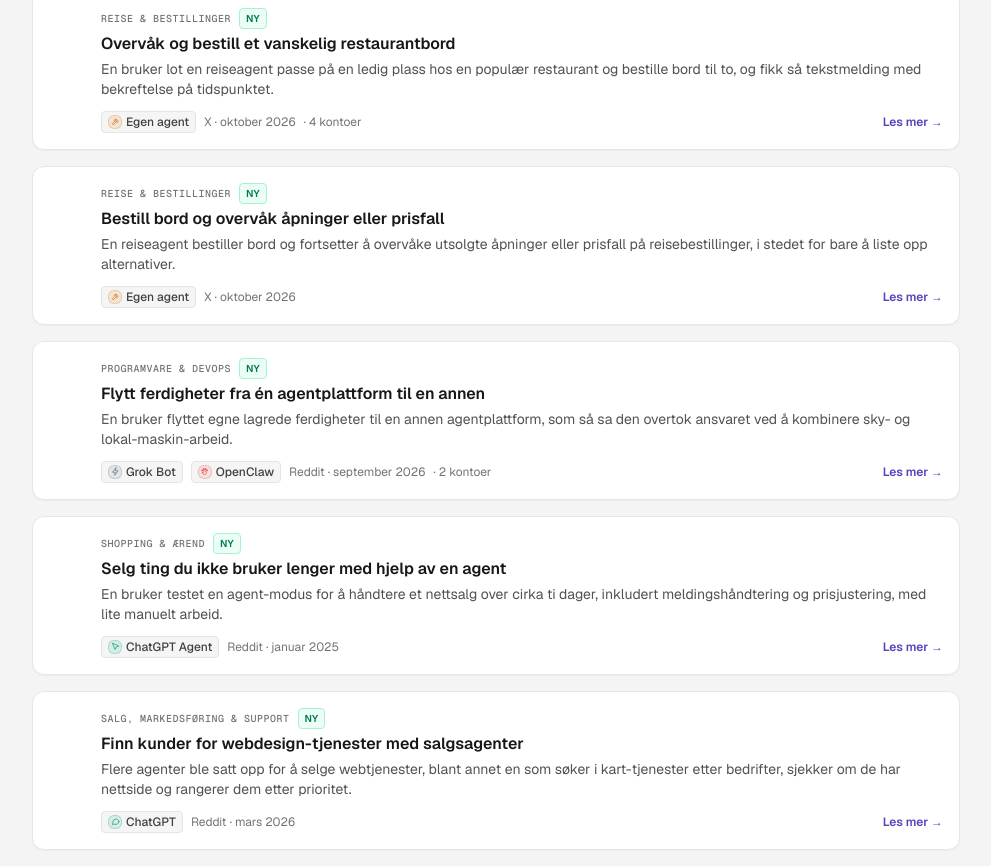
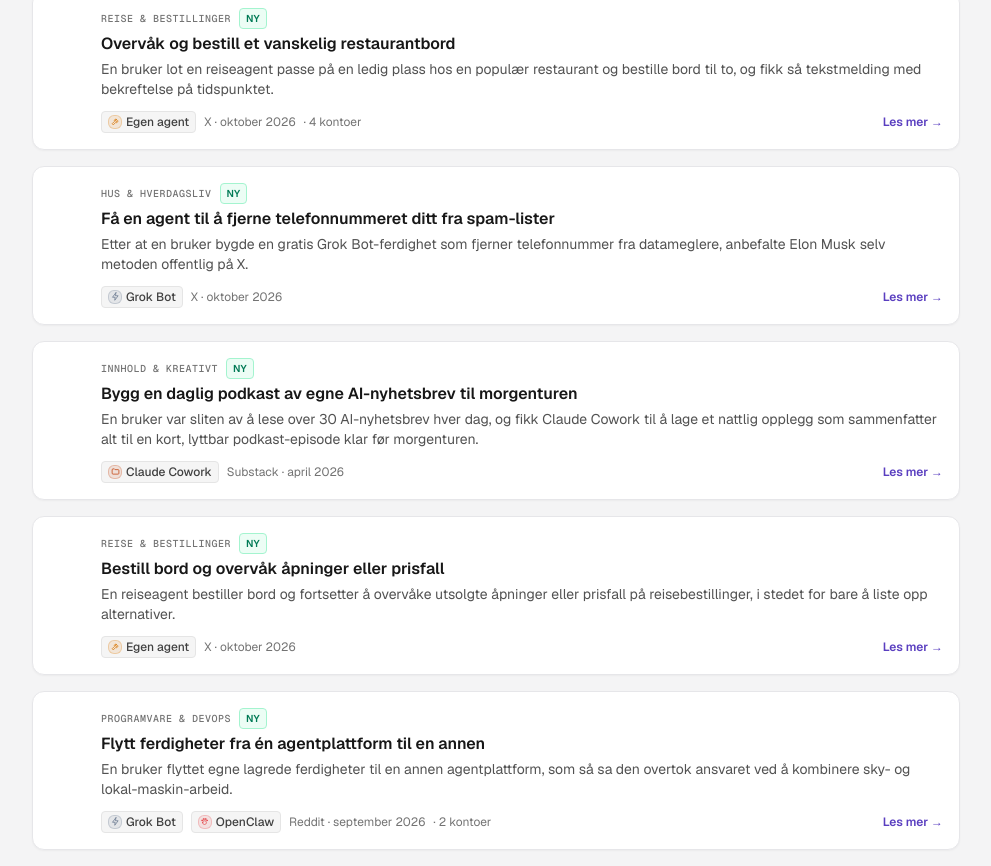
Before and after one commit to Lise-KI/agentverden, a Next.js app: page / in a window 1280 px wide. Shown: the part 2414-3280 px from the top of the page, without its empty margins (288-1279 px from the left). Built offline with nearby package versions, Linux system fonts and the light colour scheme; no server answers.

Commit message:
Daglig oppdatering 2026-10-20: 2 nye bruksområder fra agentusecases.ai (telefonnummer-spam-fjerning, AI-nyhetsbrev-podkast), oversatt og skrevet om til norsk

```diff
--- /dev/null
+++ b/daily-update/log.json
@@ -0,0 +1,29 @@
+{
+  "_comment": "Append-only logg over automatiserte daglige oppdateringer av agentverden.no. Brukes til duplikatsjekk (sjekk id/titler/kilde-URL mot denne filen før noe nytt legges til) og til å vite hvilke oppføringer som er friske nok til å holde isNew:true. Ikke slett gamle rader manuelt uten grunn.",
+  "runs": [
+    {
+      "date": "2026-10-20",
+      "addedUseCases": [
+        {
+          "id": "fjern-telefonnummer-spam",
+          "title": "Få en agent til å fjerne telefonnummeret ditt fra spam-lister",
+          "category": "hus-hverdag",
+          "sourcePrimaryUrl": "https://www.teslarati.com/grok-bot-spam-call-text-scrubber-elon-musk/",
+          "curatedFromListingUrl": "https://agentusecases.ai/use-case/scrub-your-phone-number-from-data-brokers-to-stop-spam"
+        },
+        {
+          "id": "ai-nyhetsbrev-podkast",
+          "title": "Bygg en daglig podkast av egne AI-nyhetsbrev til morgenturen",
+          "category": "innhold-kreativt",
+          "sourcePrimaryUrl": "https://bronsonelliott.substack.com/p/i-built-a-daily-ai-podcast-that-runs",
+          "curatedFromListingUrl": "https://agentusecases.ai/use-case/turn-ai-newsletters-into-a-daily-podcast"
+        }
+      ],
+      "changesOther": [
+        "Ingen flytting av eksisterende innhold denne runden — hele siden ble publisert på nytt for 1-2 dager siden, så alt var allerede friskt. Fra og med neste kjøring: fjern isNew fra oppføringer som har stått i 'Nyeste' i mer enn ca. 5 dager, for å holde seksjonen reell."
+      ],
+      "gitCommit": "PENDING_FILLED_IN_AFTER_PUSH",
+      "emailedReportTo": "andreassf1@gmail.com"
+    }
+  ]
+}
--- a/src/data/useCases.ts
+++ b/src/data/useCases.ts
@@ -27,6 +27,50 @@
 // pipelinen settes i drift, erstattes/utvides denne listen med ferskt,
 // direkte kildesporet innhold (egne X/Reddit/HN-søk + lenke til original).
 export const useCases: UseCase[] = [
+  {
+    id: "fjern-telefonnummer-spam",
+    title: "Få en agent til å fjerne telefonnummeret ditt fra spam-lister",
+    description:
+      "Etter at en bruker bygde en gratis Grok Bot-ferdighet som fjerner telefonnummer fra datameglere, anbefalte Elon Musk selv metoden offentlig på X.",
+    agents: ["grok-bot"],
+    category: "hus-hverdag",
+    source: "X",
+    sourceDate: "oktober 2026",
+    sourceChecked: true,
+    isNew: true,
+    votes: 0,
+    curatedFrom: "agentusecases.ai",
+    whatTheyDid:
+      "En X-bruker lot en Grok Bot-ferdighet søke gjennom nettsteder som samler og selger telefonnumre (\"people search\"-sider og datameglere), fylle ut skjemaene for å be om at nummeret fjernes, og bekrefte fjerningen når selskapene svarte med e-post. Ferdigheten, kalt Spam-Call Scrubber, ble delt fritt slik at andre kunne bruke samme oppskrift, og kan settes til å sjekke på nytt med jevne mellomrom.",
+    howItWent:
+      "Elon Musk svarte brukeren direkte på X og oppfordret alle som er slitne av spam-telefoner og -meldinger til å be sin egen Grok Bot gjøre det samme. Musk sa samtidig at Grok Bot nå gir hver bot sin egen e-postadresse og kan oppdage forsøk på svindel-e-post — men selve oppryddingsferdigheten er laget av brukeren, ikke av xAI.",
+    worthKnowing:
+      "Dette krever Grok Bot-appen, og at du er komfortabel med at en agent fyller ut skjemaer med navn/adresse på vegne av deg hos en rekke ukjente nettsteder. Skjemaene varierer fra selskap til selskap, så det er verdt å sjekke manuelt et par av dem etterpå for å se at fjerningen faktisk er gjennomført.",
+    promptTemplate:
+      "Søk opp telefonnummeret mitt [ditt nummer] på de vanligste \"people search\"-sidene og datameglerne du finner. For hver side du finner nummeret på: fyll ut opt-out/fjern-meg-skjemaet med [navn/e-post], bekreft eventuelle e-poster som kommer tilbake, og før en liste over hvilke sider du har sendt krav til. Vis meg listen før du bekrefter noe permanent, og sjekk på nytt om [antall] uker om nummeret har dukket opp igjen.",
+  },
+  {
+    id: "ai-nyhetsbrev-podkast",
+    title: "Bygg en daglig podkast av egne AI-nyhetsbrev til morgenturen",
+    description:
+      "En bruker var sliten av å lese over 30 AI-nyhetsbrev hver dag, og fikk Claude Cowork til å lage et nattlig opplegg som sammenfatter alt til en kort, lyttbar podkast-episode klar før morgenturen.",
+    agents: ["claude-cowork"],
+    category: "innhold-kreativt",
+    source: "Substack",
+    sourceDate: "april 2026",
+    sourceChecked: true,
+    isNew: true,
+    votes: 0,
+    curatedFrom: "agentusecases.ai",
+    whatTheyDid:
+      "Brukeren abonnerte på over 30 AI-nyhetsbrev og brukte mer tid på å sortere e-postene enn å faktisk lære noe av dem. Han satte opp Claude Cowork til å hente nyhetsbrevene fra en egen Gmail-merkelapp hver natt, filtrere bort rene reklame-/støy-brev, og sette sammen det som var igjen til én sammenhengende lydbrief i stedet for en tekstoppsummering.",
+    howItWent:
+      "Etter å ha testet flere tale-løsninger landet oppsettet på en lokal, gratis talemodell som kjører på egen Mac uten nettavhengighet. Lydbriefen blir rundt 8–10 minutter, legges ut som en podkast-episode klokken 05 hver morgen, og brukeren lytter til den på morgenturen. Selve byggingen tok rundt to timer i én arbeidssesjon.",
+    worthKnowing:
+      "Oppsettet krever en datamaskin som faktisk er på 24/7 for å kjøre den nattlige jobben, og en del prøving og feiling med valg av taleløsning før resultatet ble naturlig å høre på — brukeren beskriver det første forsøket med macOS' innebygde opplesning som \"helt robotaktig og ulyttbart\". Verdt å vite før man forventer et perfekt resultat på første forsøk.",
+    promptTemplate:
+      "Hver natt klokken [tidspunkt]: hent nye e-poster merket [navn på merkelapp/mappe for nyhetsbrev] fra innboksen min siden forrige kjøring. Filtrer bort rene reklame-/kampanjebrev. Lag en sammenhengende, samtaleaktig lydoppsummering (ikke en punktliste) av det som faktisk er nytt eller endret siden i går, maks [lengde] minutter. Spill den inn med en norsk tale-stemme, og legg den et sted jeg kan høre på uten å måtte åpne en app for å lese.",
+  },
   {
     id: "handel-fire-modeller",
     title: "La fire KI-modeller handle aksjer autonomt for 1000 kr hver",
```
